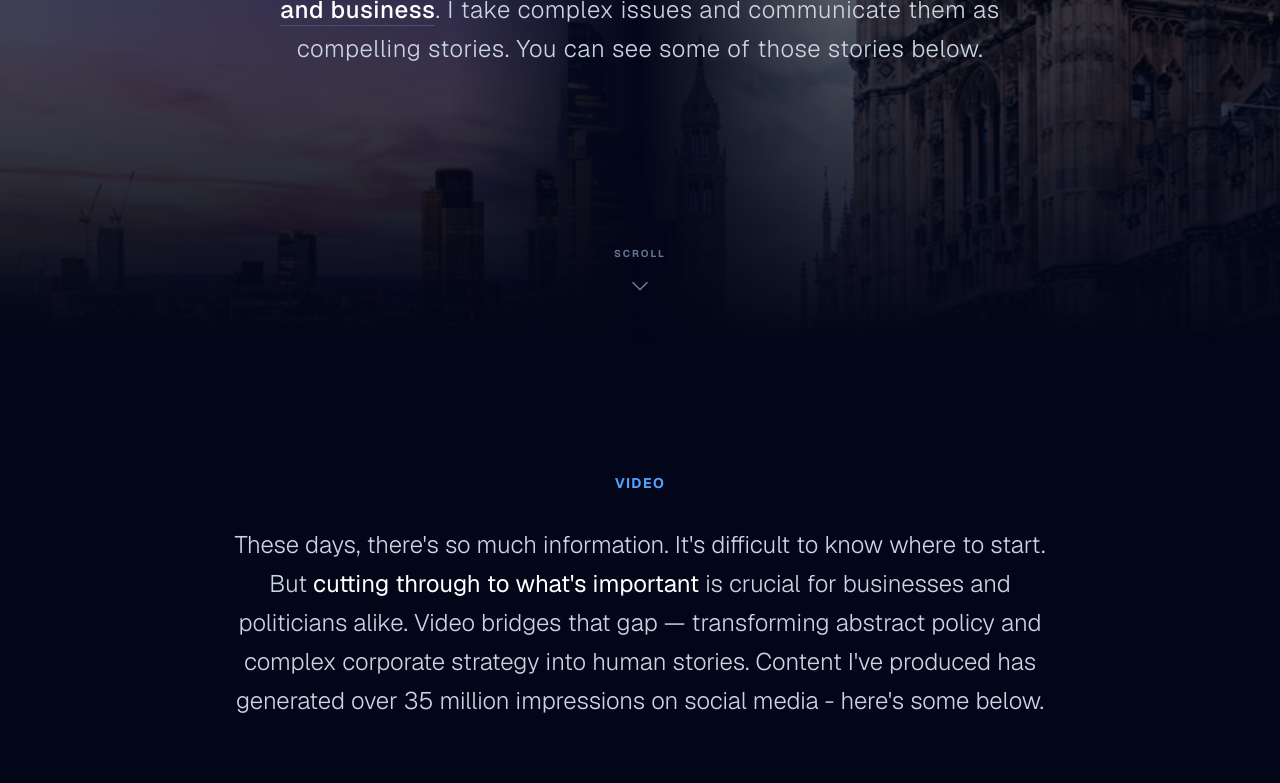
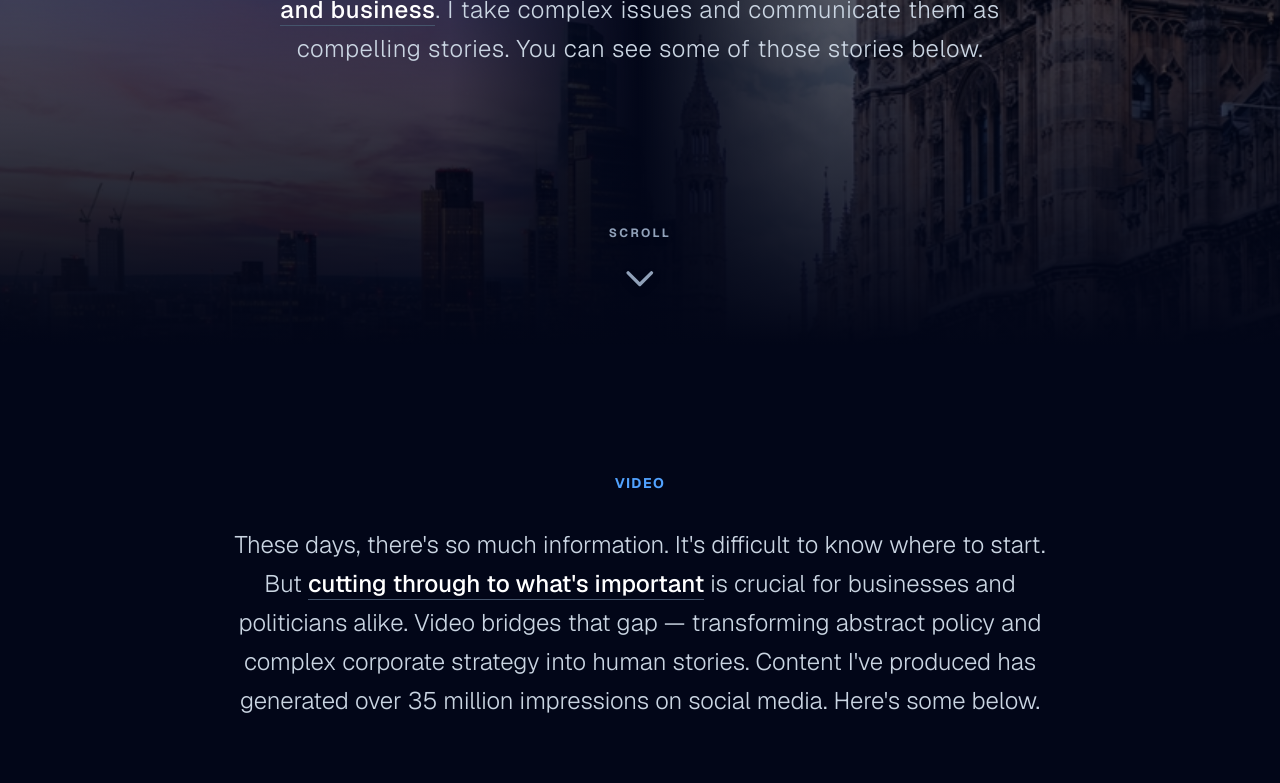
Before and after one commit to BiologicallyPollos/myportfolio, a Next.js app: page / in a window 1280 px wide. Shown: the part 455-1238 px from the top of the page. Built offline with nearby package versions, Linux system fonts and the light colour scheme.

Commit message:
Update page.tsx

```diff
--- a/app/page.tsx
+++ b/app/page.tsx
@@ -783,7 +783,7 @@ Finally, one of my tasks as shadow business secretary is to seek out talent for
           </motion.p>
         </div>
 
-        {/* --- NEW: ANIMATED SCROLL INDICATOR --- */}
+        {/* --- ANIMATED SCROLL INDICATOR (Updated styling) --- */}
         <motion.div
           initial={{ opacity: 0 }}
           animate={{ opacity: 1 }}
@@ -791,13 +791,13 @@ Finally, one of my tasks as shadow business secretary is to seek out talent for
           className="absolute bottom-12 left-1/2 transform -translate-x-1/2 flex flex-col items-center cursor-pointer z-[100] group"
           onClick={() => window.scrollTo({ top: window.innerHeight, behavior: 'smooth' })}
         >
-          <span className="text-[10px] font-bold tracking-[0.2em] text-slate-500 uppercase mb-3 group-hover:text-slate-300 transition-colors duration-300">Scroll</span>
+          <span className="text-xs font-bold tracking-[0.2em] text-slate-400 uppercase mb-4 group-hover:text-white transition-colors duration-300 drop-shadow-md">Scroll</span>
           <motion.div
-            animate={{ y: [0, 8, 0] }}
+            animate={{ y: [0, 10, 0] }}
             transition={{ duration: 2, repeat: Infinity, ease: "easeInOut" }}
           >
-            <svg className="w-6 h-6 text-slate-500 group-hover:text-white transition-colors duration-300" fill="none" stroke="currentColor" viewBox="0 0 24 24">
-              <path strokeLinecap="round" strokeLinejoin="round" strokeWidth={1.5} d="M19 9l-7 7-7-7" />
+            <svg className="w-10 h-10 text-slate-400 group-hover:text-white transition-colors duration-300 drop-shadow-lg" fill="none" stroke="currentColor" viewBox="0 0 24 24">
+              <path strokeLinecap="round" strokeLinejoin="round" strokeWidth={2} d="M19 9l-7 7-7-7" />
             </svg>
           </motion.div>
         </motion.div>
@@ -807,10 +807,12 @@ Finally, one of my tasks as shadow business secretary is to seek out talent for
       <div className="py-32 relative z-10">
         <motion.div {...slideUp} className="max-w-4xl mx-auto px-6 mb-16 text-center">
           <h2 className="text-sm font-bold tracking-widest text-blue-400 uppercase mb-8">Video</h2>
+          {/* --- UPDATED VIDEO SUBHEADING --- */}
           <p className="text-xl md:text-2xl text-slate-300 font-light leading-relaxed">
             These days, there's so much information. It's difficult to know where to start.
-            But <span className="text-white font-normal">cutting through to what's important</span> is crucial for businesses and politicians alike.
-            Video bridges that gap — transforming abstract policy and complex corporate strategy into human stories. Content I've produced has generated over 35 million impressions on social media - here's some below.
+            But <span className="text-white font-medium border-b border-slate-600">cutting through to what's important</span> is crucial for businesses and politicians alike.
+            Video bridges that gap — transforming abstract policy and complex corporate strategy into human stories.
+            Content I've produced has generated over 35 million impressions on social media. Here's some below.
           </p>
         </motion.div>
 
```
